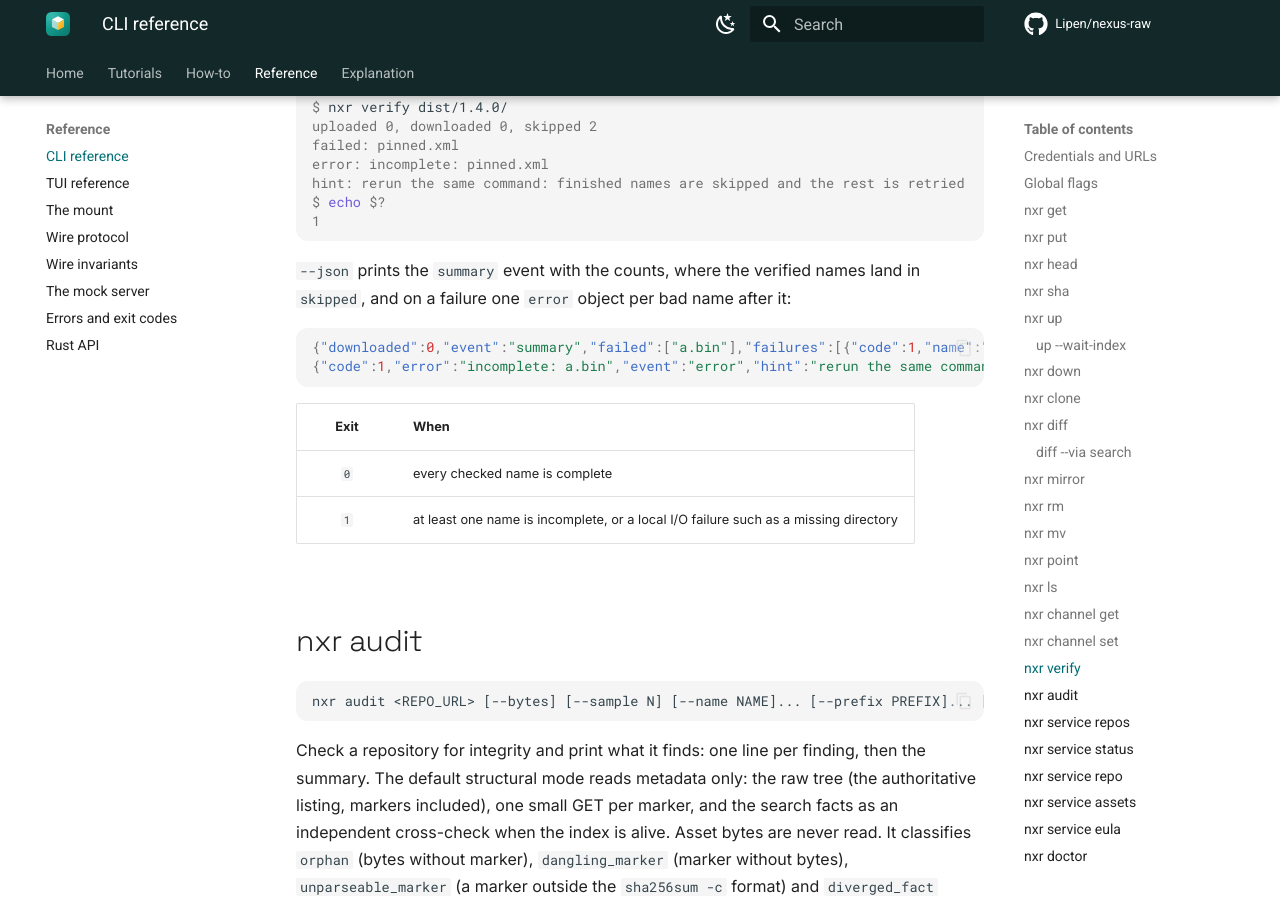
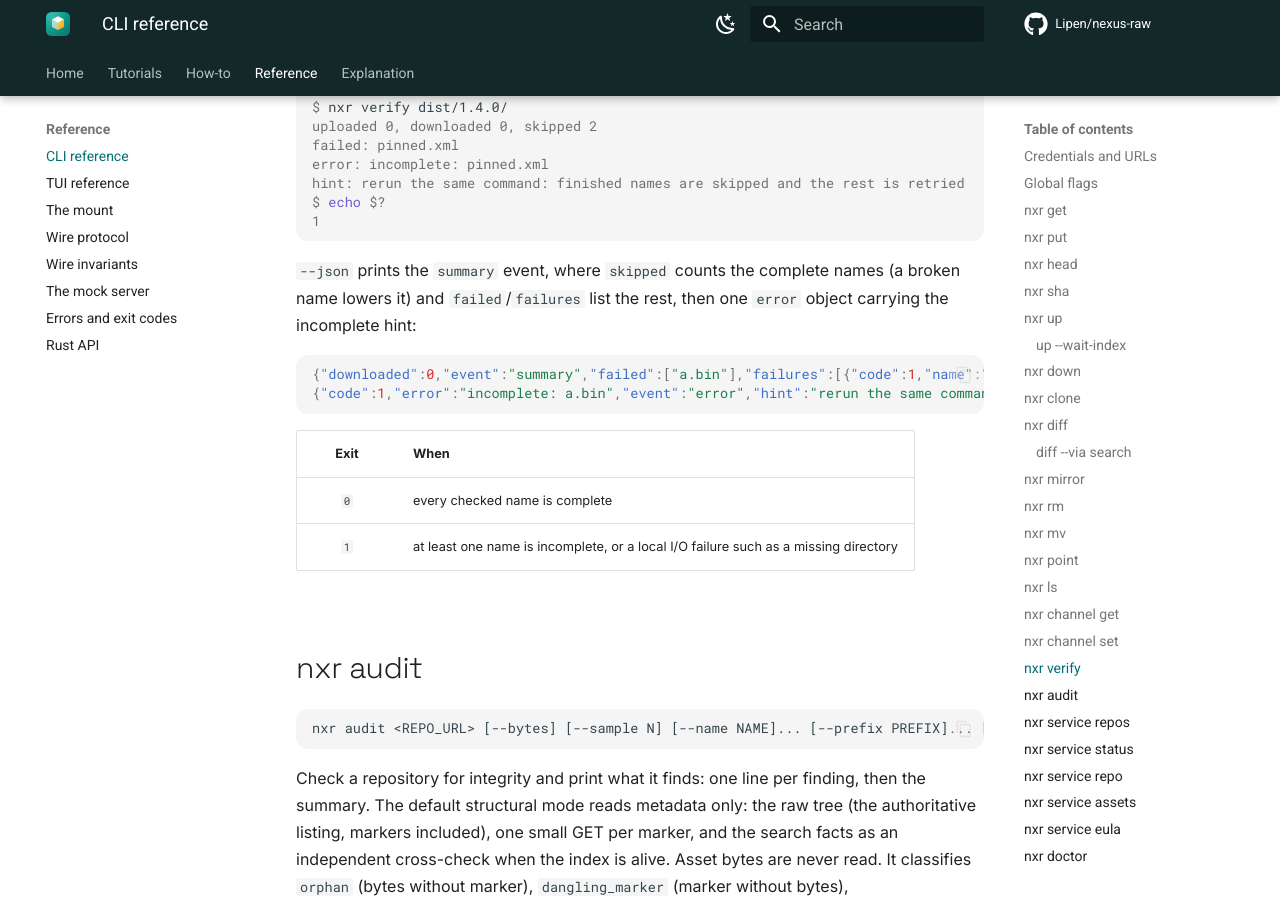
Before and after one commit to Lipen/nexus-raw, an MkDocs documentation site: the page built from docs/reference/cli.md, in a window 1280 px wide and 900 px high, scrolled down 25959 px. Built offline with MkDocs 1.6.1 and Material for MkDocs 9.7.7, drawn with Linux system fonts in a browser that asks for light colours; comment, search, counter and statistics services are not loaded.

Commit message:
docs: say what the verify summary counts

````diff
--- a/docs/reference/cli.md
+++ b/docs/reference/cli.md
@@ -941,7 +941,7 @@ $ echo $?
 1
 ```
 
-`--json` prints the `summary` event with the counts, where the verified names land in `skipped`, and on a failure one `error` object per bad name after it:
+`--json` prints the `summary` event, where `skipped` counts the complete names (a broken name lowers it) and `failed`/`failures` list the rest, then one `error` object carrying the incomplete hint:
 
 ```json
 {"downloaded":0,"event":"summary","failed":["a.bin"],"failures":[{"code":1,"name":"a.bin"}],"kind":"transfer","removed":0,"sealed":0,"skipped":0,"uploaded":0}
````
